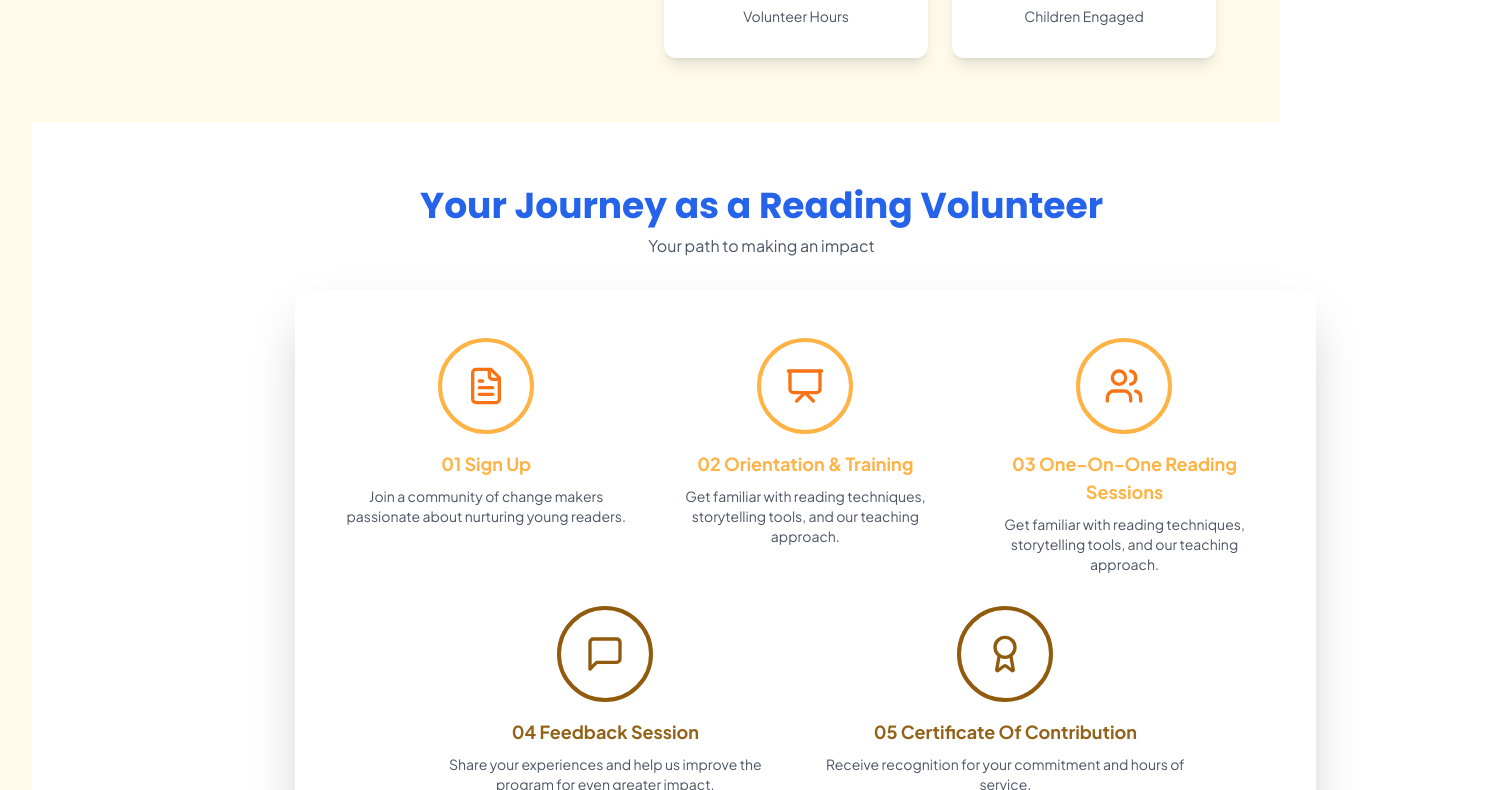
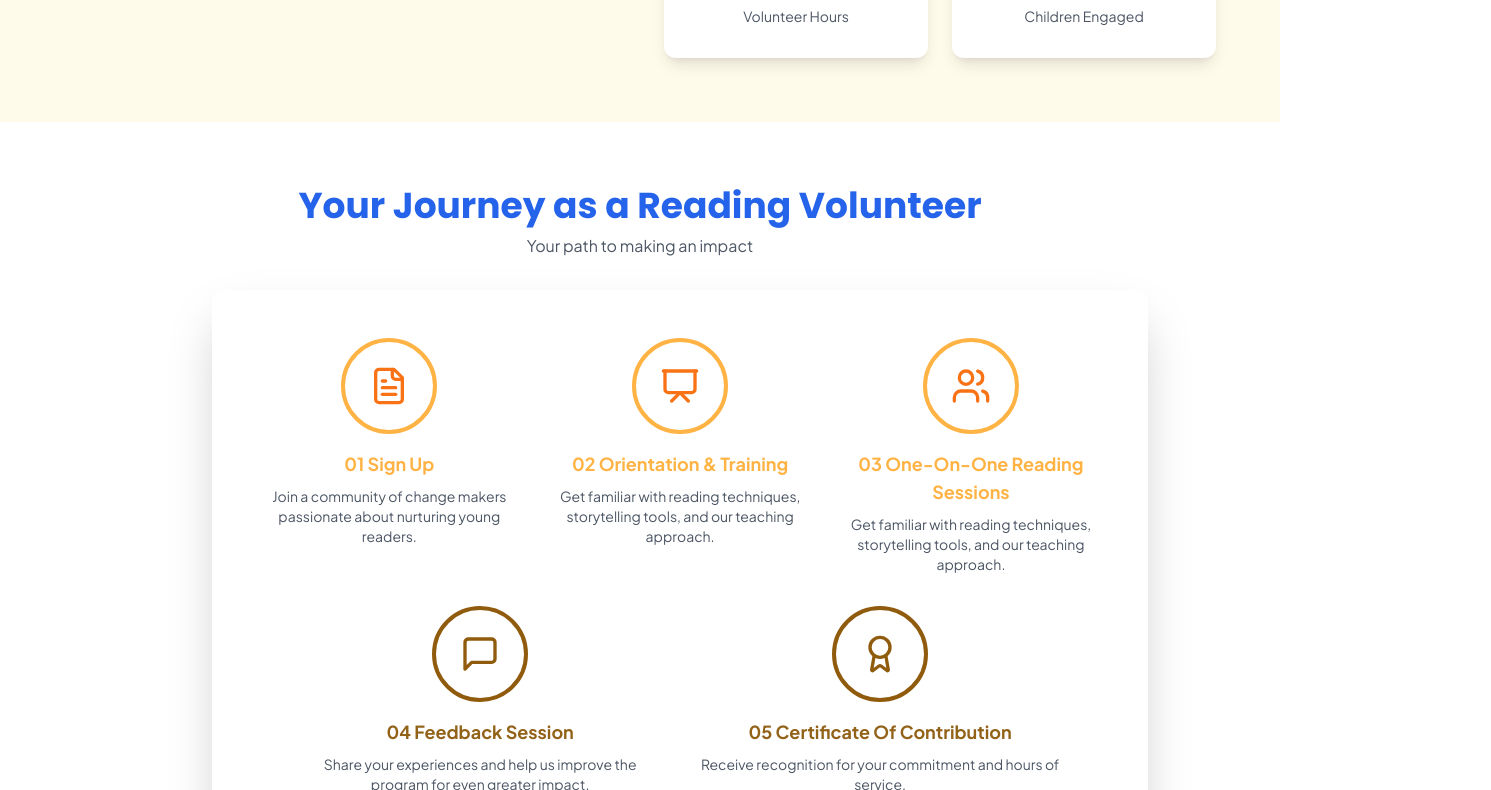
Before and after one commit to Aiden-imapct/n-1-foundation, a React (Vite) app: page /programs in a window 1280 px wide. Shown: the part 1450-2240 px from the top of the page, 1491 px wide, since content can reach past the window. Built offline with nearby package versions, Linux system fonts and the light colour scheme; the HTML template or start-up script is replaced by a standard one; a web font is replaced by a local one.

Commit message:
Minor changes to positions

```diff
--- a/src/pages/Programs.tsx
+++ b/src/pages/Programs.tsx
@@ -52,7 +52,7 @@ const Programs = () => {
   ];
 
   return (
-    <div className="min-h-screen bg-background">
+    <div className="min-h-screen bg-background overflow-x-hidden">
       <Header />
       <main>
         {/* Hero Section */}
@@ -204,7 +204,7 @@ const Programs = () => {
             </div>
 
             {/* Volunteer Journey Section */}
-            <div className="mx-auto bg-white w-[120%] -mx-[10%] py-16">
+            <div className="bg-white w-[110%] -mx-[5%] py-16">
               <div className="text-center mb-8">
                 <h3 className="text-4xl font-bold mb-2 text-blue-600">Your Journey as a Reading Volunteer</h3>
                 <p className="text-gray-600">Your path to making an impact</p>
@@ -350,7 +350,7 @@ const Programs = () => {
             </div>
 
             {/* Math Mentor Journey Section */}
-            <div className="mx-auto bg-white py-16 w-[120%] -mx-[10%]">
+            <div className="mx-auto bg-white py-16 w-[110%] -mx-[5%]">
               <div className="text-center mb-8">
                 <h3 className="text-4xl font-bold mb-2 text-orange-500">Your Journey as a Math Mentor</h3>
                 <p className="text-gray-600">Your path to making an impact</p>
```
